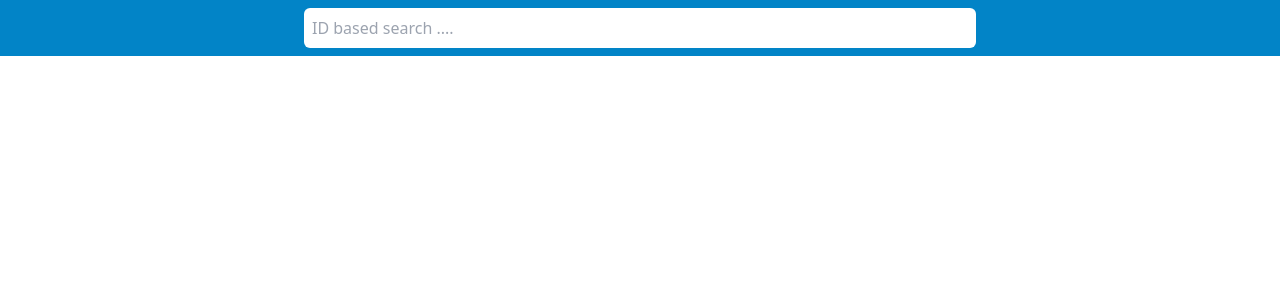
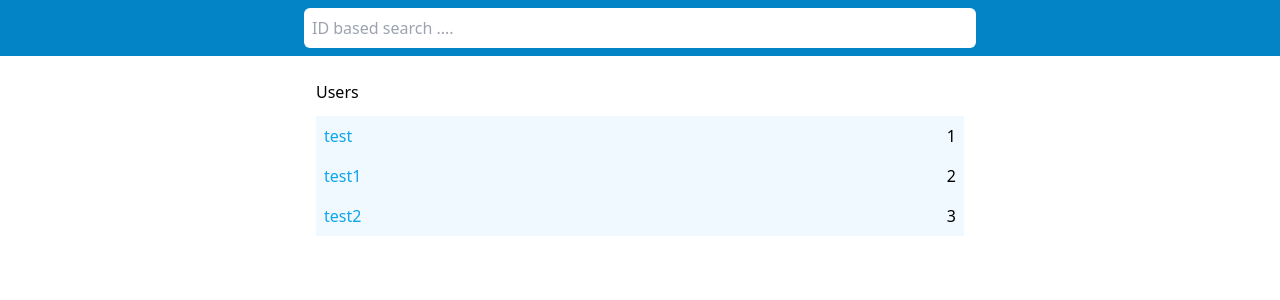
Before and after one commit to AliSaleemHasan/maids, an Angular app: page / in a window 1280 px wide. Shown: the top 300 px of the page. Built offline with nearby package versions, Linux system fonts and the light colour scheme.

Commit message:
create initial home component and layout

```diff
--- a/src/app/app.component.html
+++ b/src/app/app.component.html
@@ -1,5 +1,5 @@
-<div class="bg-sky-600">
+<div class="max-h-screen flex flex-col gap-3 items-center">
   <app-header></app-header>
+  <app-home></app-home>
+  <router-outlet />
 </div>
-
-<router-outlet />
--- a/src/app/app.component.ts
+++ b/src/app/app.component.ts
@@ -1,11 +1,12 @@
 import { Component } from '@angular/core';
 import { RouterOutlet } from '@angular/router';
 import { HeaderComponent } from './header/header.component';
+import { HomeComponent } from './home/home.component';
 
 @Component({
   selector: 'app-root',
   standalone: true,
-  imports: [RouterOutlet, HeaderComponent],
+  imports: [RouterOutlet, HeaderComponent, HomeComponent],
   templateUrl: './app.component.html',
   styleUrl: './app.component.css',
 })
--- a/src/app/header/header.component.html
+++ b/src/app/header/header.component.html
@@ -1,4 +1,4 @@
-<header class="flex items-center justify-center p-2">
+<header class="flex items-center justify-center p-2 bg-sky-600 w-screen">
   <div class="w-full max-w-2xl">
     <input
       type="text"
--- /dev/null
+++ b/src/app/home/home.component.html
@@ -0,0 +1,16 @@
+<div class="max-w-2xl w-screen p-3">
+  <h1 class="mb-3">Users</h1>
+  <section class="bg-sky-50 p-2 flex flex-col gap-4 rounded-sm">
+    @for (item of [{name:'test',id:1},{name:'test1',id:2},{name:'test2',id:3}];
+    track $index) {
+    <div class="flex justify-between items-center">
+      <p class="font-medium text-sky-500">
+        {{ item.name }}
+      </p>
+      <p class="font-medium">
+        {{ item.id }}
+      </p>
+    </div>
+    }
+  </section>
+</div>
```
Also changed, not shown: src/app/home/home.component.ts (added, +12 -0 lines), src/app/home/home.component.css (added), 1 other file (tests, documents, lock files or other folders).
